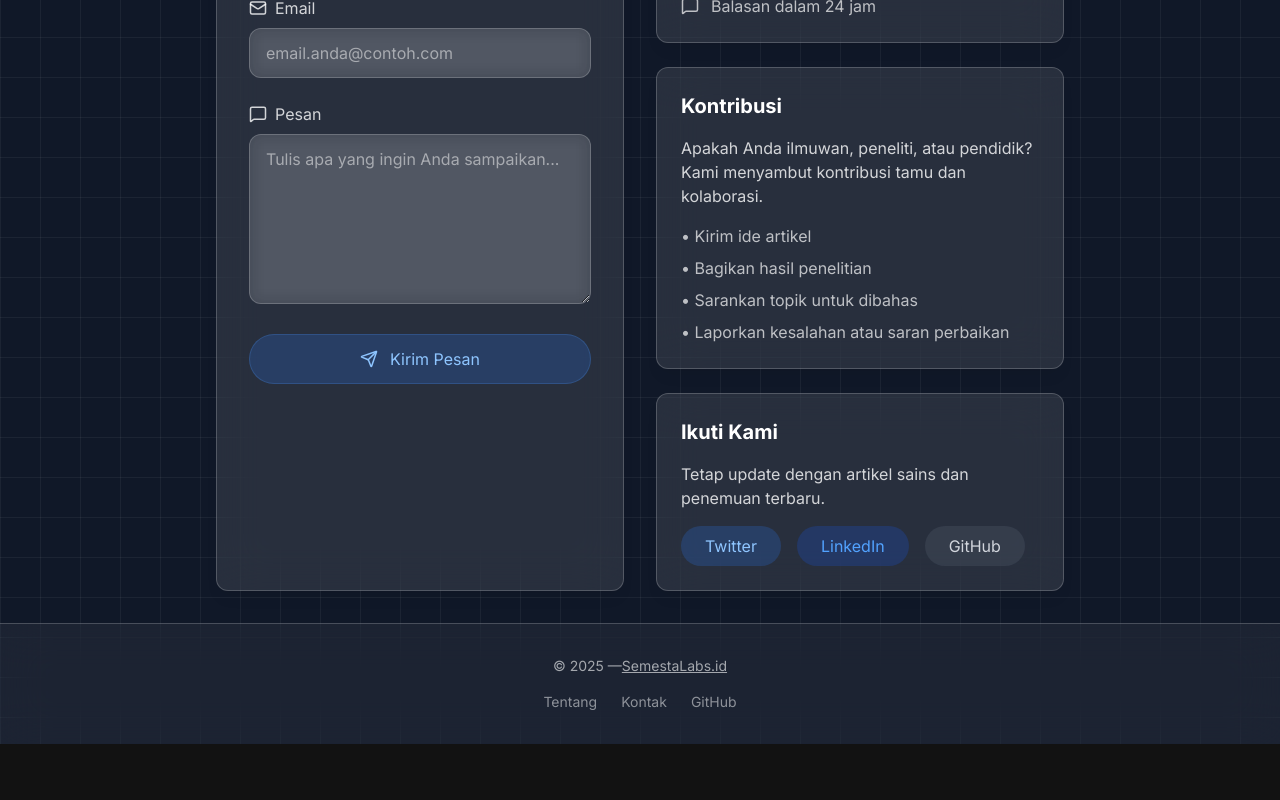
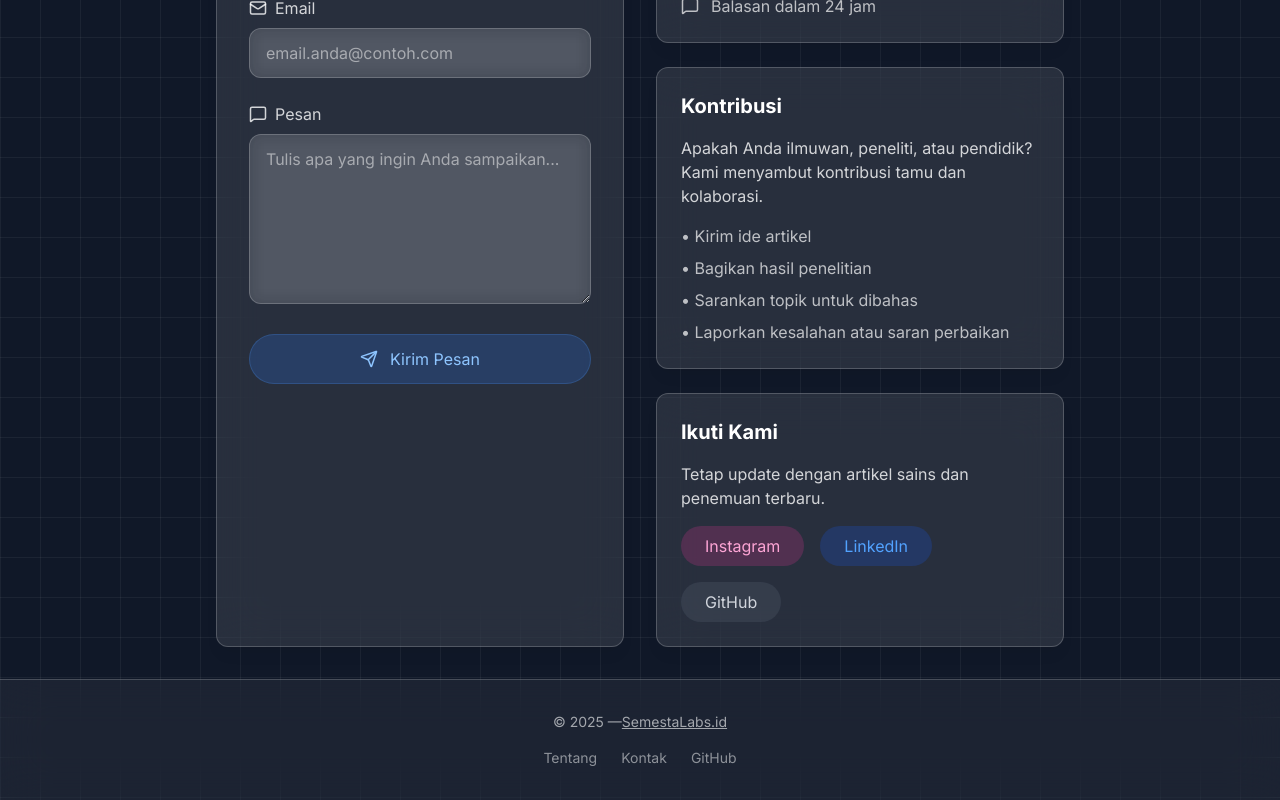
Before and after one commit to wakhidpangestu/semestablog, a Next.js app: page /kontak in a window 1280 px wide. Shown: the part 443-1243 px from the top of the page. Before the commit the page ends 1187 px from the top, so only its background shows below. Built offline with nearby package versions, Linux system fonts and the light colour scheme.

Commit message:
fix: update contact page to replace buttons with links for Instagram and LinkedIn

```diff
--- a/src/app/kontak/page.tsx
+++ b/src/app/kontak/page.tsx
@@ -171,12 +171,22 @@ export default function ContactPage() {
               Tetap update dengan artikel sains dan penemuan terbaru.
             </p>
             <div className="flex flex-wrap gap-3 sm:gap-4">
-              <button className="px-6 py-2 bg-blue-500/20 text-blue-300 rounded-full hover:bg-blue-500/30 transition-colors whitespace-nowrap">
-                Twitter
-              </button>
-              <button className="px-6 py-2 bg-blue-600/20 text-blue-400 rounded-full hover:bg-blue-600/30 transition-colors whitespace-nowrap">
+              <a
+                href="https://instagram.com/wakhidpangestu"
+                target="_blank"
+                rel="noopener noreferrer"
+                className="px-6 py-2 bg-pink-500/20 text-pink-300 rounded-full hover:bg-pink-500/30 transition-colors whitespace-nowrap"
+              >
+                Instagram
+              </a>
+              <a
+                href="https://linkedin.com/in/wakhidpangestu"
+                target="_blank"
+                rel="noopener noreferrer"
+                className="px-6 py-2 bg-blue-600/20 text-blue-400 rounded-full hover:bg-blue-600/30 transition-colors whitespace-nowrap"
+              >
                 LinkedIn
-              </button>
+              </a>
               <a
                 href="https://github.com/wakhidpangestu/semestablog"
                 target="_blank"
```
